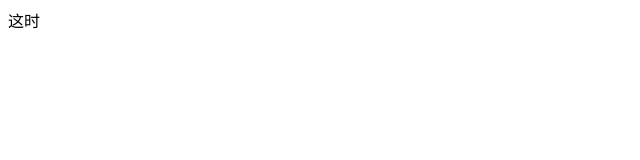
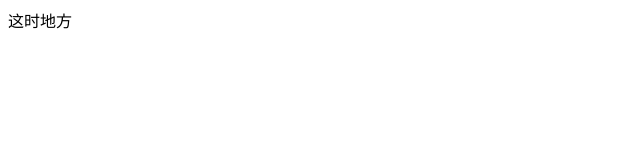
Before and after one commit to jiejied/pindfff, a plain HTML site: page index.html in a window 1280 px wide. Shown: the full height of the page, 0-640 px from the left. Drawn offline with Linux system fonts and the light colour scheme.

Commit message:
项目已经搭好

```diff
--- a/index.html
+++ b/index.html
@@ -7,7 +7,7 @@
 </head>
 <body>
   <div>
-    这时
+    这时地方
   </div>
 </body>
 </html>
```
